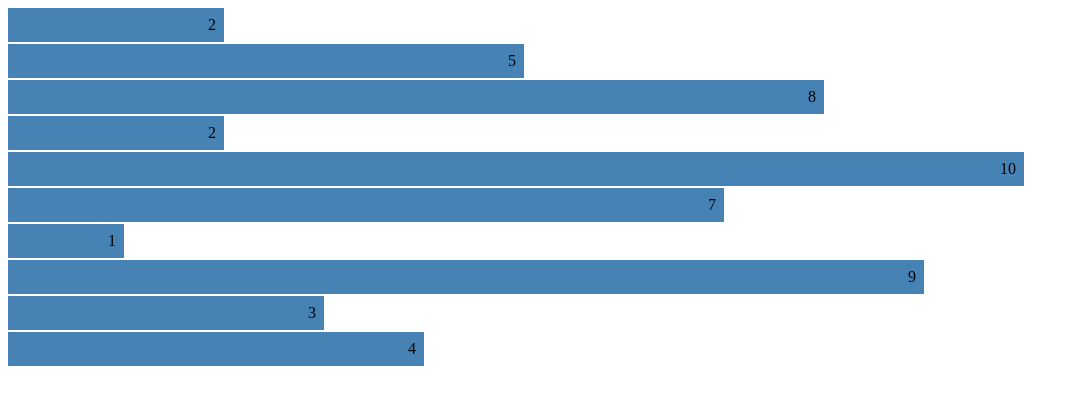
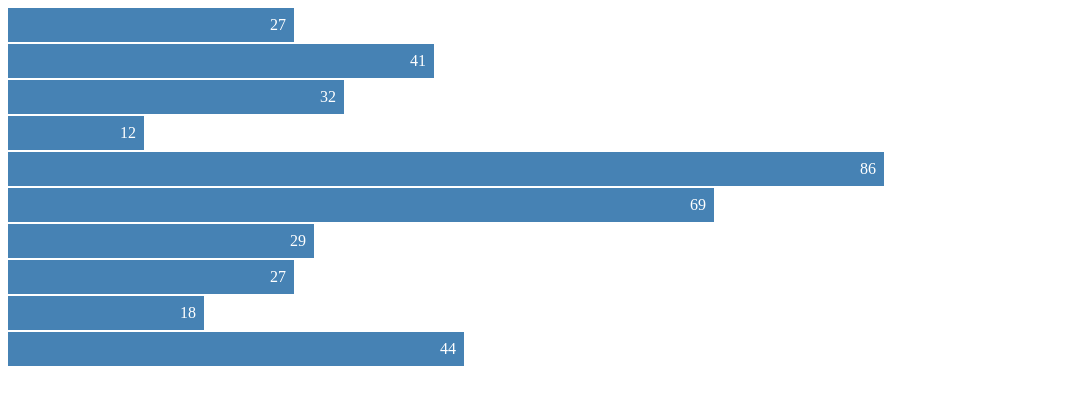
Before and after one commit to gauravkhuperkar/BarChart, a plain HTML site: page public/index.html in a window 1280 px wide. Shown: the whole page, without its empty margins (0-1079 px from the left). Drawn offline with Linux system fonts and the light colour scheme.

Commit message:
Adding random number in data and make bar chart movable

```diff
--- a/public/css/style.css
+++ b/public/css/style.css
@@ -2,5 +2,6 @@
   	background-color: steelblue;
   	text-align: right;
   	margin-bottom: 2px;
-  	padding: 8px
+  	padding: 8px;
+  	color:white;
 }
--- a/public/javascript/one.js
+++ b/public/javascript/one.js
@@ -1,12 +1,23 @@
-var data = [2,5,8,2,10,7,1,9,3,4];
+var data = [20,52,83,23,10,78,14,97,33,40];
 
 var loadChart = function() {
-	d3.select(".chart")
+	var chart = d3.select(".chart")
 		.selectAll("div")
-		.data(data)
-		.enter().append("div")
-		.style("width", function(d) {return d*100})
+		.data(data,function(d){return d});
+
+	chart.enter().append("div")
+		.style("width", function(d) {return d*10})
 		.text(function(d) {return d})
+
+	chart.exit().remove();
 }
 
+var updateChart = function() {
+	data.shift();
+	data.push(Math.floor(Math.random()*100));
+	loadChart()
+}
+
+setInterval(updateChart,500);
+
 window.onload = loadChart;
```
